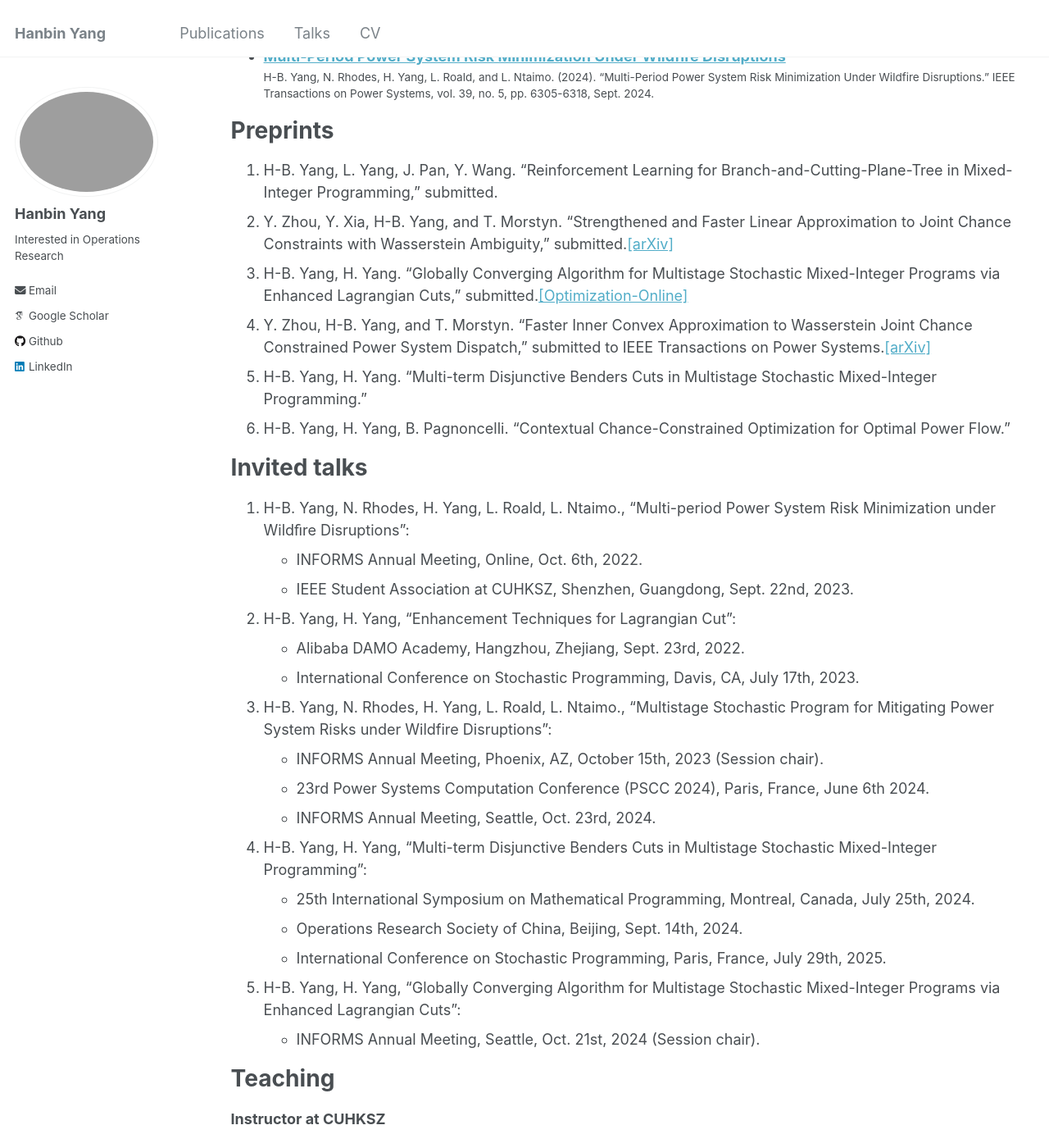
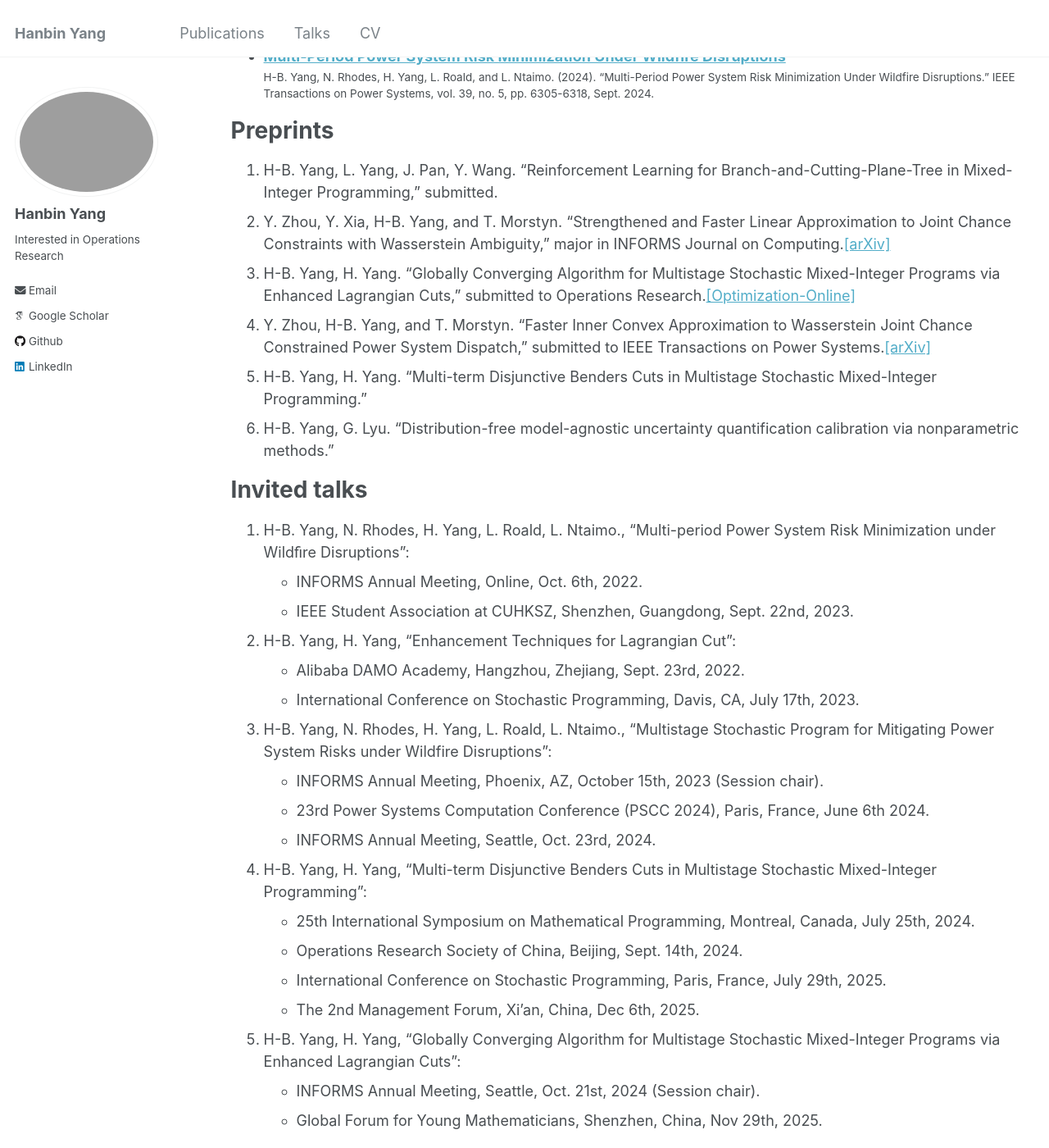
Before and after one commit to YANG-Hanbin/YANG-Hanbin.github.io, a Jekyll site: the page built from _pages/cv.md, in a window 1280 px wide and 1400 px high, scrolled down 948 px. Shown: the whole window at 82% size. Built offline with Jekyll 4.4.1, drawn with Linux system fonts in a browser that asks for light colours; some web fonts are replaced.

Commit message:
Hanbin: update invited talks and paper status

```diff
--- a/_pages/cv.md
+++ b/_pages/cv.md
@@ -48,13 +48,11 @@ Publications
 # Preprints
 
 1. H-B. Yang, L. Yang, J. Pan, Y. Wang. "Reinforcement Learning for Branch-and-Cutting-Plane-Tree in Mixed-Integer Programming," submitted.
-2. Y. Zhou, Y. Xia, H-B. Yang, and T. Morstyn. "Strengthened and Faster Linear Approximation to Joint Chance Constraints with Wasserstein Ambiguity," submitted.[[arXiv]](https://arxiv.org/abs/2412.12992)
-3. H-B. Yang, H. Yang. "Globally Converging Algorithm for Multistage Stochastic Mixed-Integer Programs via Enhanced Lagrangian Cuts," submitted.[[Optimization-Online]](https://optimization-online.org/?p=29960)
+2. Y. Zhou, Y. Xia, H-B. Yang, and T. Morstyn. "Strengthened and Faster Linear Approximation to Joint Chance Constraints with Wasserstein Ambiguity," major in INFORMS Journal on Computing.[[arXiv]](https://arxiv.org/abs/2412.12992)
+3. H-B. Yang, H. Yang. "Globally Converging Algorithm for Multistage Stochastic Mixed-Integer Programs via Enhanced Lagrangian Cuts," submitted to Operations Research.[[Optimization-Online]](https://optimization-online.org/?p=29960)
 4. Y. Zhou, H-B. Yang, and T. Morstyn. "Faster Inner Convex Approximation to Wasserstein Joint Chance Constrained Power System Dispatch," submitted to IEEE Transactions on Power Systems.[[arXiv]](https://arxiv.org/abs/2506.18806)
 5. H-B. Yang, H. Yang. "Multi-term Disjunctive Benders Cuts in Multistage Stochastic Mixed-Integer Programming."
-6. H-B. Yang, H. Yang, B. Pagnoncelli. "Contextual Chance-Constrained Optimization for Optimal Power Flow."
-
-
+6. H-B. Yang, G. Lyu. “Distribution-free model-agnostic uncertainty quantification calibration via nonparametric methods.”
 
 
 
@@ -74,8 +72,10 @@ Publications
    - 25th International Symposium on Mathematical Programming, Montreal, Canada, July 25th, 2024.
    - Operations Research Society of China, Beijing, Sept. 14th, 2024.
    - International Conference on Stochastic Programming, Paris, France, July 29th, 2025.
+   - The 2nd Management Forum, Xi’an, China, Dec 6th, 2025.
 5. H-B. Yang, H. Yang, “Globally Converging Algorithm for Multistage Stochastic Mixed-Integer Programs via Enhanced Lagrangian Cuts”:
    - INFORMS Annual Meeting, Seattle, Oct. 21st, 2024 (Session chair).
+   - Global Forum for Young Mathematicians, Shenzhen, China, Nov 29th, 2025.
 
 Teaching
 ======
```
